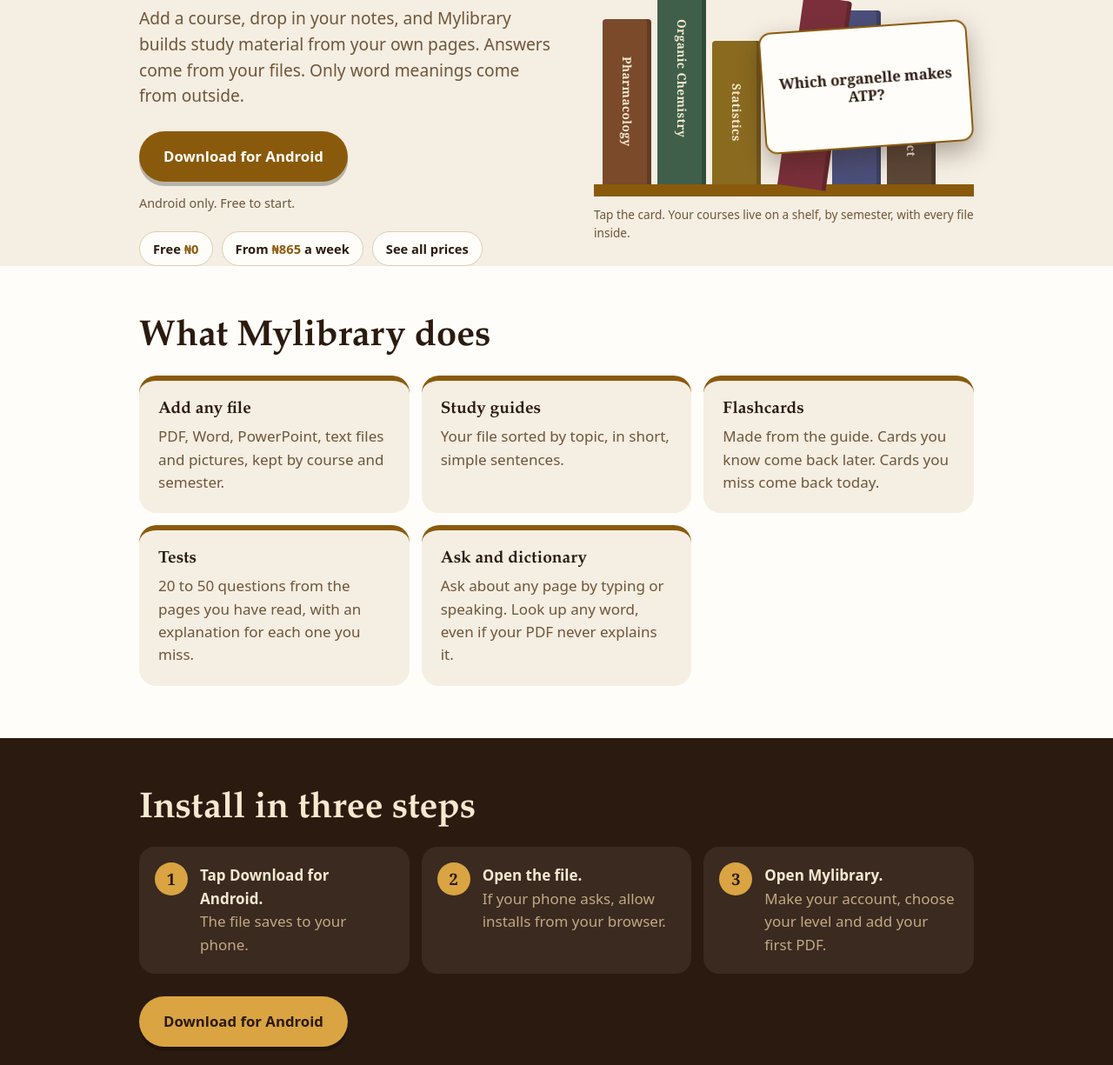
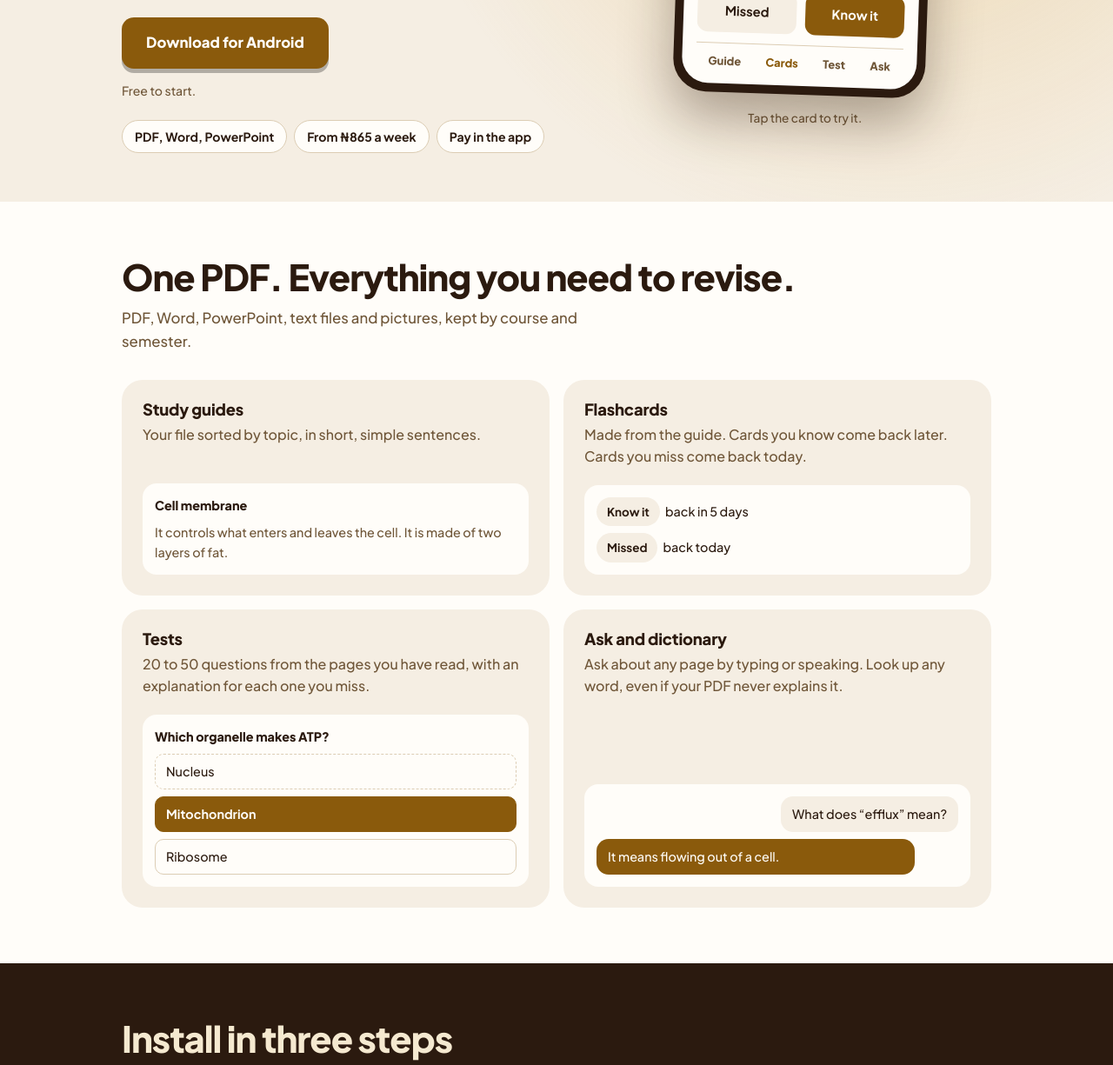
Before and after one commit to samsudeenadeniran136-blip/mylibrary-site, a plain HTML site: page index.html in a window 1280 px wide. Shown: the part 488-1713 px from the top of the page at 87% size. Drawn offline with Linux system fonts and the light colour scheme.

Commit message:
Add files via upload

```diff
--- a/index.html
+++ b/index.html
@@ -5,84 +5,107 @@
 <meta name="viewport" content="width=device-width, initial-scale=1, viewport-fit=cover">
 <title>Mylibrary: study guides, flashcards and tests from your own PDFs</title>
 <meta name="description" content="Drop in your PDFs. Mylibrary builds study guides, flashcards and tests from your own pages.">
+<link rel="preconnect" href="https://fonts.googleapis.com"><link rel="preconnect" href="https://fonts.gstatic.com" crossorigin>
+<link href="https://fonts.googleapis.com/css2?family=Plus+Jakarta+Sans:wght@500;700;800&display=swap" rel="stylesheet">
 <style>
-:root{--bg:#fffdf9;--surface:#f5eee3;--ink:#2b1a0f;--muted:#6f5638;--line:#dccdb4;--accent:#8a5a0c;--on-accent:#fffdf9;--deep:#2b1a0f;--deep-ink:#f5e9d0;--gold:#d9a441;color-scheme:light;box-sizing:border-box;padding-top:env(safe-area-inset-top,0px);padding-bottom:env(safe-area-inset-bottom,0px)}
-@media (prefers-color-scheme:dark){:root:not([data-theme="light"]){--bg:#24150b;--surface:#2f1d10;--ink:#f5e9d0;--muted:#c3a982;--line:#5a3d24;--accent:#d9a441;--on-accent:#2b1a0f;--deep:#1a0f07;color-scheme:dark}}
-:root[data-theme="dark"]{--bg:#24150b;--surface:#2f1d10;--ink:#f5e9d0;--muted:#c3a982;--line:#5a3d24;--accent:#d9a441;--on-accent:#2b1a0f;--deep:#1a0f07;color-scheme:dark}
-html{background:var(--bg);scroll-padding-top:70px;scroll-behavior:smooth}
-*,*::before,*::after{box-sizing:inherit}
-body{margin:0;background:var(--bg);color:var(--ink);font:17px/1.55 system-ui,-apple-system,"Segoe UI",Roboto,sans-serif}
-.w{max-width:1000px;margin:0 auto;padding:0 20px}
-h1,h2,h3,.mark,.price{font-family:"Iowan Old Style","Palatino Linotype",Palatino,Georgia,serif;line-height:1.1;margin:0}
-h1{font-size:clamp(2.4rem,9vw,4.2rem);letter-spacing:-.02em;font-weight:700}
-h2{font-size:clamp(1.8rem,6vw,2.6rem);margin-bottom:20px;font-weight:700}
-h3{font-size:1.2rem}
+:root{--bg:#fffdf9;--surface:#f5eee3;--ink:#2b1a0f;--muted:#6f5638;--line:#dccdb4;--accent:#8a5a0c;--on-accent:#fffdf9;--deep:#2b1a0f;--deep-ink:#f5e9d0;--gold:#d9a441;--card:#fff;color-scheme:light;box-sizing:border-box;padding-top:env(safe-area-inset-top,0px);padding-bottom:env(safe-area-inset-bottom,0px)}
+@media (prefers-color-scheme:dark){:root:not([data-theme="light"]){--bg:#24150b;--surface:#2f1d10;--ink:#f5e9d0;--muted:#c3a982;--line:#5a3d24;--accent:#d9a441;--on-accent:#2b1a0f;--deep:#1a0f07;--card:#3a2514;color-scheme:dark}}
+:root[data-theme="dark"]{--bg:#24150b;--surface:#2f1d10;--ink:#f5e9d0;--muted:#c3a982;--line:#5a3d24;--accent:#d9a441;--on-accent:#2b1a0f;--deep:#1a0f07;--card:#3a2514;color-scheme:dark}
+html{background:var(--bg);scroll-padding-top:72px;scroll-behavior:smooth;-webkit-text-size-adjust:100%;text-size-adjust:100%}
+*,*::before,*::after{box-sizing:inherit;min-width:0}
+body{margin:0;background:var(--bg);color:var(--ink);font:500 16px/1.6 "Plus Jakarta Sans",system-ui,-apple-system,"Segoe UI",Roboto,sans-serif;overflow-x:hidden}
+.w{max-width:1040px;margin:0 auto;padding:0 20px}
+h1,h2,h3{font-weight:800;line-height:1.08;margin:0;letter-spacing:-.025em}
+h1{font-size:clamp(2.1rem,7.5vw,3.9rem)}
+h2{font-size:clamp(1.7rem,5.5vw,2.6rem);margin-bottom:12px}
+h3{font-size:1.15rem;letter-spacing:-.01em}
 p{margin:0 0 12px}
 a{color:inherit}
-.btn{display:inline-block;background:var(--accent);color:var(--on-accent);padding:16px 28px;border-radius:999px;font-weight:700;text-decoration:none;font-size:1.05rem;box-shadow:0 5px 0 rgba(0,0,0,.25);transition:transform .12s,box-shadow .12s}
-.btn:active{transform:translateY(4px);box-shadow:0 1px 0 rgba(0,0,0,.25)}
-.btn:focus-visible,a:focus-visible,summary:focus-visible,.card:focus-visible{outline:3px solid var(--accent);outline-offset:3px}
+.sub{color:var(--muted);font-size:1.05rem;max-width:34em}
+.btn{display:inline-block;background:var(--accent);color:var(--on-accent);padding:16px 28px;border-radius:14px;font-weight:800;text-decoration:none;font-size:1.05rem;box-shadow:0 5px 0 rgba(0,0,0,.28);transition:transform .12s,box-shadow .12s}
+.btn:active{transform:translateY(4px);box-shadow:0 1px 0 rgba(0,0,0,.28)}
+.btn:focus-visible,a:focus-visible,summary:focus-visible,button:focus-visible{outline:3px solid var(--accent);outline-offset:3px}
 header{position:sticky;top:0;z-index:5;background:var(--bg);border-bottom:1px solid var(--line)}
-header .w{display:flex;align-items:center;justify-content:space-between;padding-top:12px;padding-bottom:12px}
-.mark{font-weight:700;font-size:1.35rem;text-decoration:none}
-nav{display:flex;gap:16px;align-items:center;font-size:.95rem}
+header .w{display:flex;align-items:center;justify-content:space-between;padding-top:11px;padding-bottom:11px}
+.mark{font-weight:800;font-size:1.3rem;text-decoration:none;letter-spacing:-.03em}
+nav{display:flex;gap:18px;align-items:center;font-size:.95rem;font-weight:700}
 nav a{text-decoration:none;color:var(--muted)}
-nav .btn{padding:9px 16px;font-size:.95rem;color:var(--on-accent);box-shadow:none}
+nav .btn{padding:9px 16px;font-size:.92rem;color:var(--on-accent);box-shadow:none;border-radius:10px}
 .nl{display:none}
-@media(min-width:640px){.nl{display:inline}}
-.hero{background:var(--surface);padding:40px 0 0;overflow:hidden}
-.hero .lead{font-size:1.2rem;color:var(--muted);margin:18px 0 26px;max-width:32em}
-.fine{font-size:.9rem;color:var(--muted)}
-.chips{display:flex;flex-wrap:wrap;gap:10px;margin-top:20px}
-.chip{border:1.5px solid var(--line);background:var(--bg);border-radius:99px;padding:8px 15px;font-weight:700;font-size:.92rem;text-decoration:none}
-.chip b{color:var(--accent)}
-.stage{display:grid;gap:26px;align-items:end}
-@media(min-width:820px){.stage{grid-template-columns:1.05fr .95fr;gap:40px}}
-.shelf{display:flex;align-items:flex-end;gap:7px;padding:0 10px;border-bottom:14px solid var(--accent);min-height:280px;margin-top:10px;position:relative}
-.shelf b{display:flex;align-items:center;justify-content:center;writing-mode:vertical-rl;color:#f5e9d0;font:700 .85rem/1 Georgia,serif;letter-spacing:.03em;border-radius:4px 4px 0 0;box-shadow:inset -5px 0 0 rgba(0,0,0,.2);flex:1;max-width:56px}
-.shelf .lean{transform:rotate(8deg);transform-origin:bottom left;margin-left:12px}
-.card{position:absolute;right:4px;bottom:42px;width:min(58%,240px);height:140px;perspective:700px;cursor:pointer;border:0;background:none;padding:0;font:inherit;transform:rotate(-4deg)}
-.card i{position:absolute;inset:0;display:flex;align-items:center;justify-content:center;text-align:center;padding:14px;border-radius:14px;font:700 1.05rem/1.2 Georgia,serif;backface-visibility:hidden;transition:transform .5s;box-shadow:0 12px 28px rgba(43,26,15,.35)}
-.card .f{background:var(--bg);color:var(--ink);border:2px solid var(--accent)}
+@media(min-width:700px){.nl{display:inline}}
+.hero{background:radial-gradient(circle at 80% 20%,rgba(217,164,65,.35),transparent 50%),var(--surface);padding:44px 0 56px}
+.stage{display:grid;gap:36px;align-items:center}
+@media(min-width:860px){.stage{grid-template-columns:1.1fr .9fr;gap:48px}}
+.hero .sub{margin:18px 0 26px;font-size:1.12rem}
+.fine{font-size:.88rem;color:var(--muted)}
+.proof{display:flex;flex-wrap:wrap;gap:8px;margin-top:22px}
+.proof span{background:var(--bg);border:1.5px solid var(--line);border-radius:99px;padding:7px 14px;font-weight:700;font-size:.88rem}
+.phone{width:min(290px,100%);margin:0 auto;background:var(--deep);border-radius:38px;padding:10px;box-shadow:0 30px 60px rgba(43,26,15,.35);transform:rotate(2deg)}
+.screen{background:var(--bg);border-radius:30px;padding:16px;display:flex;flex-direction:column;gap:12px;min-height:440px}
+.top{display:flex;justify-content:space-between;font-weight:800;font-size:.9rem}
+.top span:last-child{color:var(--muted);font-weight:700}
+.bar{height:8px;border-radius:9px;background:var(--line);overflow:hidden}.bar i{display:block;height:100%;width:42%;background:var(--accent);border-radius:9px}
+.card{flex:1;min-height:200px;position:relative;perspective:800px;border:0;background:none;padding:0;cursor:pointer;font:inherit;color:inherit}
+.card i{position:absolute;inset:0;display:flex;flex-direction:column;align-items:center;justify-content:center;gap:8px;text-align:center;padding:18px;border-radius:20px;font-style:normal;font-weight:800;font-size:1.2rem;line-height:1.25;backface-visibility:hidden;transition:transform .5s}
+.card i small{font-size:.78rem;font-weight:700;opacity:.7}
+.card .f{background:var(--card);border:2px solid var(--line)}
 .card .k{background:var(--accent);color:var(--on-accent);transform:rotateY(180deg)}
 .card.on .f{transform:rotateY(180deg)}.card.on .k{transform:rotateY(360deg)}
-.hint{font-size:.85rem;color:var(--muted);margin:10px 0 28px}
-.band{padding:60px 0}
-.tiles{display:grid;gap:14px}
-@media(min-width:640px){.tiles{grid-template-columns:repeat(2,1fr)}.tile.wide{grid-column:1/-1}}
-@media(min-width:900px){.tiles{grid-template-columns:repeat(3,1fr)}.tile.wide{grid-column:auto}}
-.tile{background:var(--surface);border-radius:20px;padding:22px;border-top:6px solid var(--accent)}
-.tile p{margin:8px 0 0;color:var(--muted)}
+.acts{display:grid;grid-template-columns:1fr 1fr;gap:10px}
+.acts b{text-align:center;padding:12px;border-radius:12px;font-size:.92rem;background:var(--surface)}
+.acts b:last-child{background:var(--accent);color:var(--on-accent)}
+.tabs{display:flex;justify-content:space-around;font-size:.8rem;font-weight:800;color:var(--muted);border-top:1px solid var(--line);padding-top:10px}
+.tabs .on{color:var(--accent)}
+.hint{text-align:center;font-size:.85rem;color:var(--muted);margin:16px 0 0}
+.band{padding:64px 0}
+.grid{display:grid;gap:16px;margin-top:30px}
+@media(min-width:700px){.grid{grid-template-columns:1fr 1fr}}
+.feat{background:var(--surface);border-radius:24px;padding:24px;display:flex;flex-direction:column;gap:6px}
+.feat p{color:var(--muted);margin:0 0 14px}
+.mini{margin-top:auto;background:var(--bg);border-radius:16px;padding:14px;font-size:.9rem;display:grid;gap:8px}
+.mini .h{font-weight:800}
+.mini .t{color:var(--muted)}
+.opt{padding:8px 12px;border-radius:10px;border:1.5px solid var(--line)}
+.opt.ok{border-color:var(--accent);background:var(--accent);color:var(--on-accent);font-weight:700}
+.opt.no{border-style:dashed}
+.say{padding:9px 13px;border-radius:14px;max-width:88%}
+.me{background:var(--surface);justify-self:end}
+.ai{background:var(--accent);color:var(--on-accent)}
+.pill{display:inline-block;padding:6px 12px;border-radius:99px;font-weight:700;font-size:.84rem;background:var(--surface);margin-right:6px}
+.files{display:flex;flex-wrap:wrap;gap:8px;margin-top:18px}
+.files span{background:var(--surface);border-radius:10px;padding:6px 12px;font-weight:800;font-size:.85rem}
 .deep{background:var(--deep);color:var(--deep-ink)}
-.deep h2{color:var(--deep-ink)}
-ol.steps{padding:0;margin:0 0 26px;list-style:none;counter-reset:s;display:grid;gap:14px}
+.deep .sub{color:#c3a982}
+ol.steps{padding:0;margin:28px 0 26px;list-style:none;counter-reset:s;display:grid;gap:14px}
 @media(min-width:760px){ol.steps{grid-template-columns:repeat(3,1fr)}}
-ol.steps li{counter-increment:s;background:#ffffff12;border-radius:18px;padding:20px 20px 20px 70px;position:relative}
-ol.steps li::before{content:counter(s);position:absolute;left:18px;top:18px;width:38px;height:38px;border-radius:50%;background:var(--gold);color:#2b1a0f;font:700 1.15rem/38px Georgia,serif;text-align:center}
+ol.steps li{counter-increment:s;background:#ffffff12;border-radius:20px;padding:20px 20px 20px 68px;position:relative}
+ol.steps li::before{content:counter(s);position:absolute;left:18px;top:18px;width:38px;height:38px;border-radius:12px;background:var(--gold);color:#2b1a0f;font:800 1.1rem/38px "Plus Jakarta Sans",sans-serif;text-align:center}
 ol.steps span{color:#c3a982}
 .deep .btn{background:var(--gold);color:#2b1a0f}
-.warn{background:#ffffff12;border-left:4px solid var(--gold);border-radius:0 14px 14px 0;padding:16px 18px;margin-top:24px}
+.warn{background:#ffffff12;border-left:4px solid var(--gold);border-radius:0 14px 14px 0;padding:16px 18px;margin-top:26px}
 .warn p{color:#c3a982}
 .photo{margin-top:12px;border:2px dashed #5a3d24;border-radius:12px;padding:26px 14px;text-align:center;color:#c3a982;font-size:.9rem}
-.plans{display:grid;gap:12px;margin-top:20px;grid-template-columns:1fr}
-@media(min-width:640px){.plans{grid-template-columns:repeat(2,1fr)}}
-@media(min-width:960px){.plans{grid-template-columns:repeat(5,1fr)}}
-.plan{background:var(--surface);border:2px solid var(--line);border-radius:20px;padding:18px 20px;display:flex;justify-content:space-between;gap:14px;align-items:center}
-.plan p{color:var(--muted);font-size:.93rem;margin:4px 0 0}
-.price{font-weight:700;font-size:1.7rem;white-space:nowrap}
-@media(min-width:960px){.plan{flex-direction:column;align-items:flex-start;justify-content:flex-start}.price{margin-top:auto;padding-top:12px}}
+.plans{display:grid;gap:12px;margin-top:26px}
+@media(min-width:700px){.plans{grid-template-columns:repeat(2,1fr)}}
+@media(min-width:980px){.plans{grid-template-columns:repeat(5,1fr)}}
+.plan{background:var(--surface);border:2px solid var(--line);border-radius:22px;padding:20px;display:flex;justify-content:space-between;gap:14px;align-items:center}
+.plan p{color:var(--muted);font-size:.9rem;margin:4px 0 0}
+.price{font-weight:800;font-size:1.6rem;white-space:nowrap;letter-spacing:-.02em}
+@media(min-width:980px){.plan{flex-direction:column;align-items:flex-start;justify-content:flex-start}.price{margin-top:auto;padding-top:14px}}
 .plan.best{background:var(--accent);color:var(--on-accent);border-color:var(--accent);position:relative}
-.plan.best p{color:inherit;opacity:.9}
-.plan.best::before{content:"Best value";position:absolute;top:-12px;right:16px;background:var(--deep);color:var(--gold);font-weight:700;font-size:.78rem;padding:4px 12px;border-radius:99px}
+.plan.best p{color:inherit;opacity:.92}
+.plan.best::before{content:"Best value";position:absolute;top:-12px;right:16px;background:var(--deep);color:var(--gold);font-weight:800;font-size:.75rem;padding:4px 12px;border-radius:99px}
 .faq{background:var(--surface)}
-details{background:var(--bg);border-radius:14px;padding:15px 18px;margin-bottom:10px}
-summary{font-weight:700;cursor:pointer;list-style:none;display:flex;justify-content:space-between;gap:12px}
+details{background:var(--bg);border-radius:16px;padding:16px 18px;margin-bottom:10px}
+summary{font-weight:800;cursor:pointer;list-style:none;display:flex;justify-content:space-between;gap:12px}
 summary::-webkit-details-marker{display:none}
 summary::after{content:"+";color:var(--accent);font-size:1.4rem;line-height:1}
 details[open] summary::after{content:"\2212"}
 details p{margin:10px 0 0;color:var(--muted)}
-@media(min-width:900px){.faq .w{display:grid;grid-template-columns:1fr 1.6fr;gap:40px;align-items:start}}
-footer{background:var(--deep);color:#c3a982;padding:32px 0 42px;font-size:.95rem}
+@media(min-width:900px){.faq .w{display:grid;grid-template-columns:1fr 1.7fr;gap:48px;align-items:start}}
+.cta{text-align:center;padding:70px 0}
+.cta .sub{margin:12px auto 26px}
+footer{background:var(--deep);color:#c3a982;padding:30px 0 42px;font-size:.92rem}
 footer a{margin-right:18px;display:inline-block;margin-bottom:6px}
 @media(prefers-reduced-motion:reduce){*{transition:none!important;scroll-behavior:auto!important}}
 </style>
@@ -90,40 +113,42 @@ footer a{margin-right:18px;display:inline-block;margin-bottom:6px}
 <body>
 <header><div class="w">
   <a class="mark" href="#top">Mylibrary</a>
-  <nav><a class="nl" href="#install">Install</a><a href="#prices">Prices</a><a class="nl" href="#faq">Questions</a><a class="btn" data-apk href="#install">Download</a></nav>
+  <nav><a class="nl" href="#features">Features</a><a href="#prices">Prices</a><a class="nl" href="#faq">Questions</a><a class="btn" data-apk href="#install">Download</a></nav>
 </div></header>
 
 <main id="top">
 <section class="hero"><div class="w"><div class="stage">
   <div>
     <h1>Turn your PDFs into study guides, flashcards and tests</h1>
-    <p class="lead">Add a course, drop in your notes, and Mylibrary builds study material from your own pages. Answers come from your files. Only word meanings come from outside.</p>
+    <p class="sub">Add a course, drop in your notes, and Mylibrary builds study material from your own pages. Answers come from your files. Only word meanings come from outside.</p>
     <a class="btn" data-apk href="#install">Download for Android</a>
-    <p class="fine" style="margin-top:14px">Android only. Free to start.<span data-site="meta"></span></p>
-    <div class="chips"><a class="chip" href="#prices">Free <b>₦0</b></a><a class="chip" href="#prices">From <b>₦865</b> a week</a><a class="chip" href="#prices">See all prices</a></div>
+    <p class="fine" style="margin-top:14px">Free to start.<span data-site="meta"></span></p>
+    <div class="proof"><span>PDF, Word, PowerPoint</span><span>From ₦865 a week</span><span>Pay in the app</span></div>
   </div>
   <div>
-    <div class="shelf">
-      <b style="height:190px;background:#7a4a2b">Pharmacology</b>
-      <b style="height:245px;background:#3f5f4a">Organic Chemistry</b>
-      <b style="height:165px;background:#8a6a1f">Statistics</b>
-      <b class="lean" style="height:220px;background:#7a2f3a">Anatomy</b>
-      <b style="height:200px;background:#4a4f7a">Economics</b>
-      <b style="height:180px;background:#5b4636">Law of Contract</b>
-      <button class="card" type="button" aria-label="Sample flashcard. Tap to flip." onclick="this.classList.toggle('on')"><i class="f">Which organelle makes ATP?</i><i class="k">The mitochondrion</i></button>
-    </div>
-    <p class="hint">Tap the card. Your courses live on a shelf, by semester, with every file inside.</p>
+    <div class="phone"><div class="screen">
+      <div class="top"><span>Pharmacology</span><span>17 / 40</span></div>
+      <div class="bar"><i></i></div>
+      <button class="card" type="button" aria-label="Sample flashcard. Tap to flip." onclick="this.classList.toggle('on')"><i class="f"><small>Tap to flip</small>Which organelle makes ATP?</i><i class="k"><small>Answer</small>The mitochondrion</i></button>
+      <div class="acts"><b>Missed</b><b>Know it</b></div>
+      <div class="tabs"><span>Guide</span><span class="on">Cards</span><span>Test</span><span>Ask</span></div>
+    </div></div>
+    <p class="hint">Tap the card to try it.</p>
   </div>
 </div></div></section>
 
-<section class="band"><div class="w">
-  <h2>What Mylibrary does</h2>
-  <div class="tiles">
-    <div class="tile wide"><h3>Add any file</h3><p>PDF, Word, PowerPoint, text files and pictures, kept by course and semester.</p></div>
-    <div class="tile"><h3>Study guides</h3><p>Your file sorted by topic, in short, simple sentences.</p></div>
-    <div class="tile"><h3>Flashcards</h3><p>Made from the guide. Cards you know come back later. Cards you miss come back today.</p></div>
-    <div class="tile"><h3>Tests</h3><p>20 to 50 questions from the pages you have read, with an explanation for each one you miss.</p></div>
-    <div class="tile wide"><h3>Ask and dictionary</h3><p>Ask about any page by typing or speaking. Look up any word, even if your PDF never explains it.</p></div>
+<section id="features" class="band"><div class="w">
+  <h2>One PDF. Everything you need to revise.</h2>
+  <p class="sub">PDF, Word, PowerPoint, text files and pictures, kept by course and semester.</p>
+  <div class="grid">
+    <div class="feat"><h3>Study guides</h3><p>Your file sorted by topic, in short, simple sentences.</p>
+      <div class="mini"><span class="h">Cell membrane</span><span class="t">It controls what enters and leaves the cell. It is made of two layers of fat.</span></div></div>
+    <div class="feat"><h3>Flashcards</h3><p>Made from the guide. Cards you know come back later. Cards you miss come back today.</p>
+      <div class="mini"><span><span class="pill">Know it</span>back in 5 days</span><span><span class="pill">Missed</span>back today</span></div></div>
+    <div class="feat"><h3>Tests</h3><p>20 to 50 questions from the pages you have read, with an explanation for each one you miss.</p>
+      <div class="mini"><span class="h">Which organelle makes ATP?</span><span class="opt no">Nucleus</span><span class="opt ok">Mitochondrion</span><span class="opt">Ribosome</span></div></div>
+    <div class="feat"><h3>Ask and dictionary</h3><p>Ask about any page by typing or speaking. Look up any word, even if your PDF never explains it.</p>
+      <div class="mini"><span class="say me">What does “efflux” mean?</span><span class="say ai">It means flowing out of a cell.</span></div></div>
   </div>
 </div></section>
 
@@ -143,8 +168,8 @@ footer a{margin-right:18px;display:inline-block;margin-bottom:6px}
 </div></section>
 
 <section id="prices" class="band"><div class="w">
-  <h2>Prices</h2>
-  <p>Every paid plan lets you build guides and flashcards from 120 pages a week, take one 20-question test a week, and ask 25 questions a week. Reading and reviewing what you already made is always free.</p>
+  <h2>Simple prices</h2>
+  <p class="sub">Every paid plan lets you build guides and flashcards from 120 pages a week, take one 20-question test a week, and ask 25 questions a week. Reading and reviewing what you already made is always free.</p>
   <div class="plans">
     <div class="plan"><div><h3>Free</h3><p>5 courses, 10 questions a week on short files, 2 tests a month. No guides or flashcards.</p></div><span class="price">₦0</span></div>
     <div class="plan"><div><h3>1 week</h3><p>Made for exam week: guides from 200 pages and 30 questions.</p></div><span class="price">₦865</span></div>
@@ -166,6 +191,12 @@ footer a{margin-right:18px;display:inline-block;margin-bottom:6px}
   <details><summary>Which phones work?</summary><p>Android phones only, for now.</p></details>
   </div>
 </div></section>
+
+<section class="cta"><div class="w">
+  <h2>Start with your next PDF</h2>
+  <p class="sub">Free to start. Your first study guide is a few taps away.</p>
+  <a class="btn" data-apk href="#install">Download for Android</a>
+</div></section>
 </main>
 
 <footer><div class="w">
```
